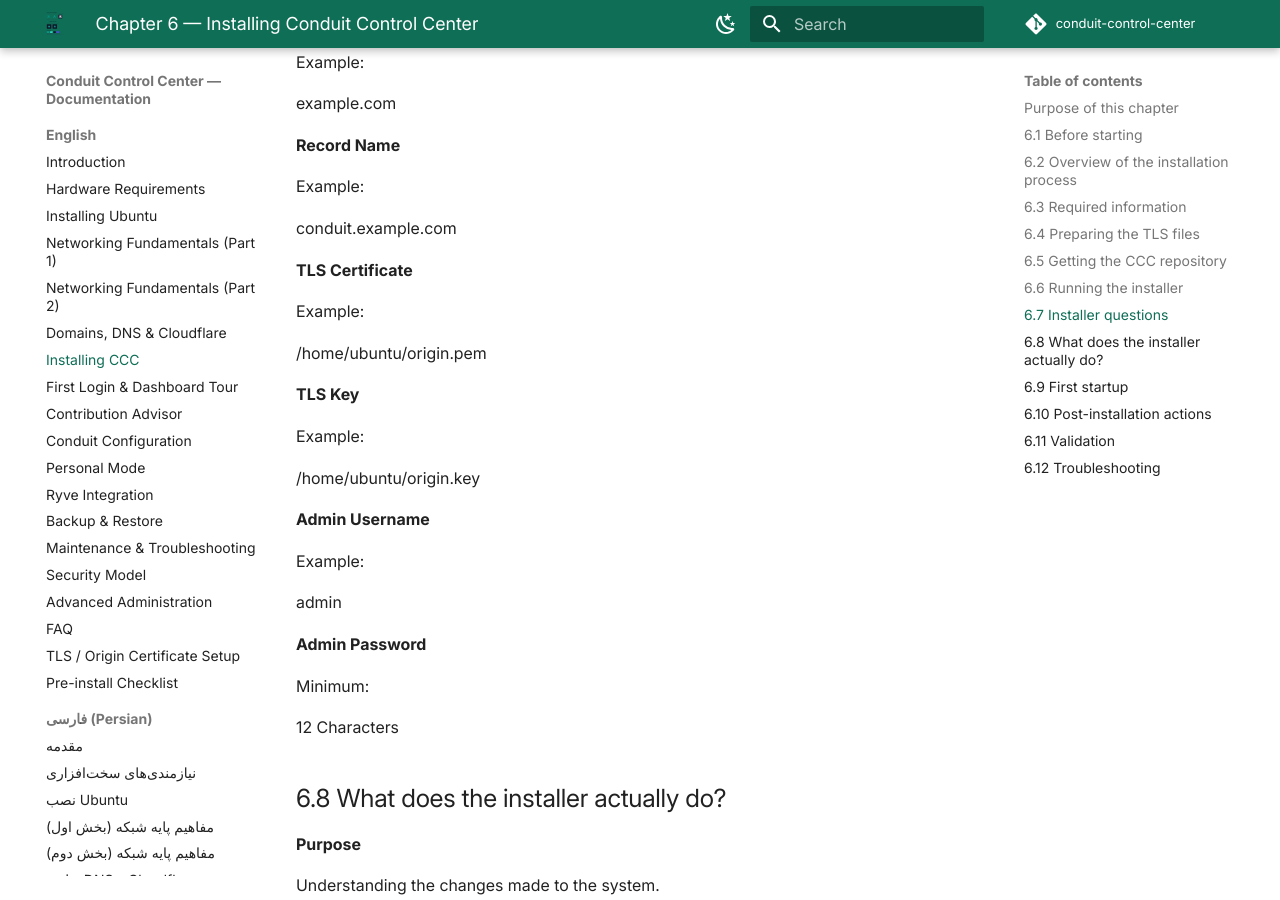
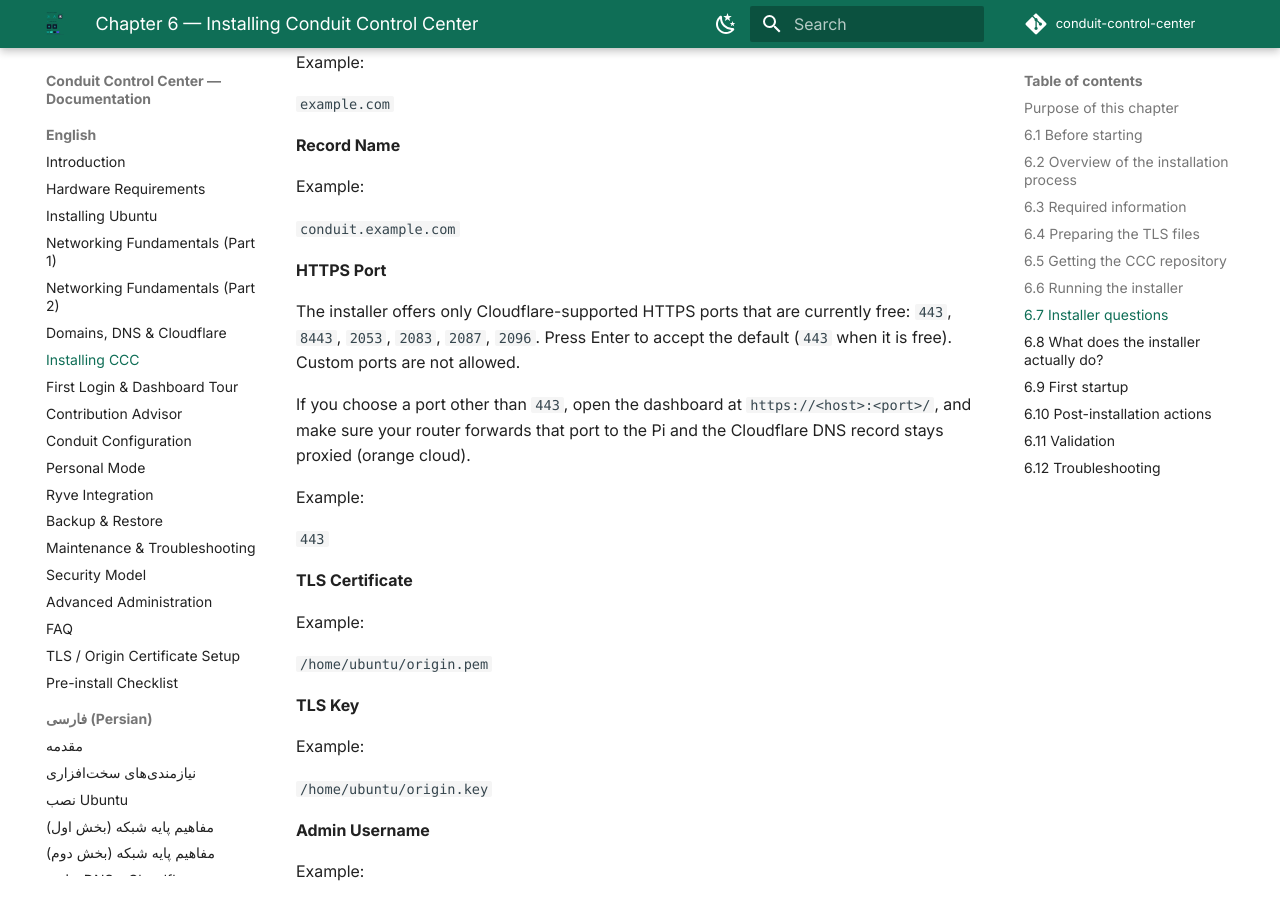
Before and after one commit to kiavash599/conduit-control-center, an MkDocs documentation site: the page built from docs/user-guide/06-installing-ccc.md, in a window 1280 px wide and 900 px high, scrolled down 5446 px. Built offline with MkDocs 1.6.1 and Material for MkDocs 9.7.7, drawn with Linux system fonts in a browser that asks for light colours; comment, search, counter and statistics services are not loaded.

Commit message:
docs: record Pi 3B validation and document HTTPS port selection

```diff
--- a/docs/user-guide/06-installing-ccc.md
+++ b/docs/user-guide/06-installing-ccc.md
@@ -243,25 +243,35 @@
 
 Example:
 
-example.com
+`example.com`
 
 **Record Name**
 
 Example:
 
-conduit.example.com
+`conduit.example.com`
+
+**HTTPS Port**
+
+The installer offers only Cloudflare-supported HTTPS ports that are currently free: `443`, `8443`, `2053`, `2083`, `2087`, `2096`. Press Enter to accept the default (`443` when it is free). Custom ports are not allowed.
+
+If you choose a port other than `443`, open the dashboard at `https://<host>:<port>/`, and make sure your router forwards that port to the Pi and the Cloudflare DNS record stays proxied (orange cloud).
+
+Example:
+
+`443`
 
 **TLS Certificate**
 
 Example:
 
-/home/ubuntu/origin.pem
+`/home/ubuntu/origin.pem`
 
 **TLS Key**
 
 Example:
 
-/home/ubuntu/origin.key
+`/home/ubuntu/origin.key`
 
 **Admin Username**
 
```
Also changed, not shown: README.md (+8 -2 lines), docs/PROJECT-STATUS.md (+1 -0 lines), docs/fa/user-guide/02-hardware-requirements.md (+4 -7 lines), docs/fa/user-guide/06-installing-ccc.md (+14 -4 lines), docs/health-checks/v0.3.1-hardware-validation.md (added, +38 -0 lines), docs/user-guide/02-hardware-requirements.md (+4 -7 lines).
